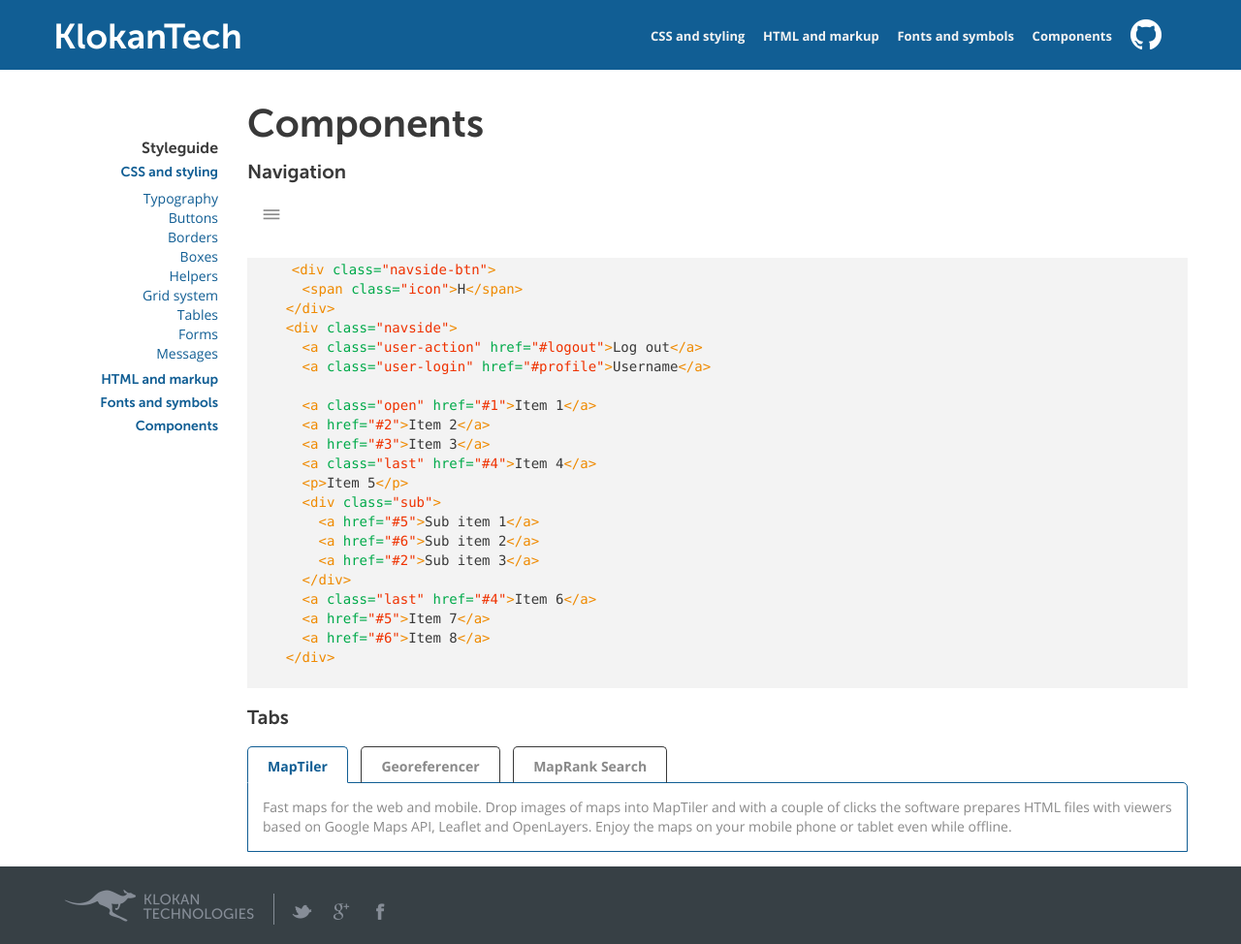
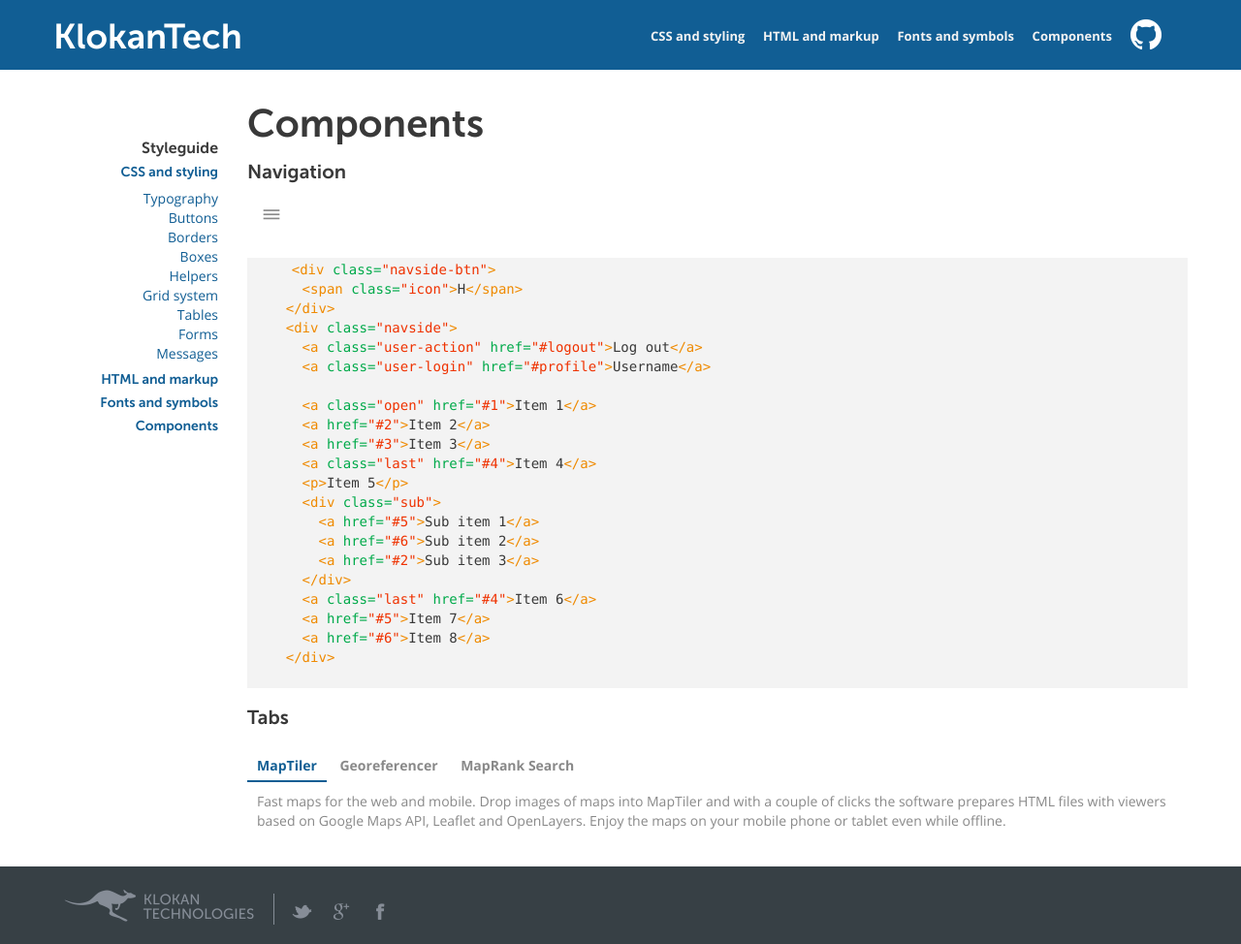
Before and after one commit to klokantech/styles, a Jekyll site: the page built from components.html, in a window 1280 px wide and 974 px high. Shown: the whole window at 97% size. Built offline with Jekyll 4.4.1, drawn with Linux system fonts in a browser that asks for light colours.

Commit message:
Tabs component refactoring

```diff
--- a/_sass/_components.scss
+++ b/_sass/_components.scss
@@ -4,47 +4,34 @@
   ul{
     list-style-type: none;
     margin: 0;
+    padding: 0;
 
     li{
-      font-size: $font-size-h5;
+      @include noselect();
+      font-size: $tabs-btn-fontsize;
       display: inline-block;
       cursor: pointer;
-      padding: 10px 20px 6px 20px;
-      margin: 10px 5px 0 5px;
-      font-weight: bold;
-      border-top: 1px solid $color-gray-dark;
-      border-right: 1px solid $color-gray-dark;
-      border-bottom: 1px solid $color-primary;
-      border-left: 1px solid $color-gray-dark;
-      -webkit-border-top-left-radius: $radius-all;
-      -webkit-border-top-right-radius: $radius-all;
-      -moz-border-radius-topleft: $radius-all;
-      -moz-border-radius-topright: $radius-all;
-      border-top-left-radius: $radius-all;
-      border-top-right-radius: $radius-all;
+      padding: $tabs-btn-padding;
+      margin: $tabs-btn-margin;
+      font-weight: $tabs-btn-fontweight;
+      border-bottom: $tabs-btn-border-bottom;
+      color: $tabs-btn-color;
+
       &:first-child{
         margin-left: 0;
       }
       &:hover, &.active{
-        color: $color-primary;
-        border-top: 1px solid $color-primary;
-        border-right: 1px solid $color-primary;
-        border-left: 1px solid $color-primary;
+        color: $tabs-btn-color-active;
       }
       &.active{
-        border-bottom: 1px solid #fff;
+        border-bottom: $tabs-btn-border-bottom-active;
       }
     }
   }
 
   .tabs-content{
-    padding: $padding-y $padding-x;
-    border: 1px solid $color-primary;
-    margin-top: -1px;
-    -webkit-border-top-right-radius: $radius-all;
-    -moz-border-radius-topright: $radius-all;
-    border-top-right-radius: $radius-all;
-
+    padding: $tabs-tab-padding;
+    border: $tabs-tab-border;
     .tabs-tab{
       display: none;
       p{
@@ -54,9 +41,7 @@
         display: block;
       }
     }
-
   }
-
 }
 
 /* KlokanTech JavaScript components */
--- a/_sass/_mixins.scss
+++ b/_sass/_mixins.scss
@@ -65,3 +65,12 @@
     text-decoration: none;
   }
 }
+
+@mixin noselect(){
+  -webkit-touch-callout: none;
+  -webkit-user-select: none;
+  -khtml-user-select: none;
+  -moz-user-select: none;
+  -ms-user-select: none;
+  user-select: none;
+}
--- a/_sass/_variables.scss
+++ b/_sass/_variables.scss
@@ -178,8 +178,7 @@
 /* defines colors of segments from leftside */
 $progress-segments-colors: #da4d00, #41768a, #d4c5a9;
 
-/* KlokanTech components */
-
+/* Components */
 $popupbg-bg-color: rgba(55, 55, 55, 0.8);
 $popup-bg-color: #fff;
 $popup-top: 30%;
@@ -187,6 +186,17 @@
 $popup-padding: 25px;
 
 $multicomplete-tag-bg-color: $color-gray;
+
+$tabs-btn-fontsize: $font-size;
+$tabs-btn-margin: 10px 0 0 0;
+$tabs-btn-padding: 10px 10px 5px 10px;
+$tabs-btn-color: $text-color;
+$tabs-btn-color-active: $color-primary;
+$tabs-btn-border-bottom: 2px solid #fff;
+$tabs-btn-border-bottom-active: 2px solid $color-primary;
+$tabs-btn-fontweight: bold;
+$tabs-tab-padding: 10px;
+$tabs-tab-border: none;
 
 /* Top navbar */
 $navbar-top-height: 72px;
```
